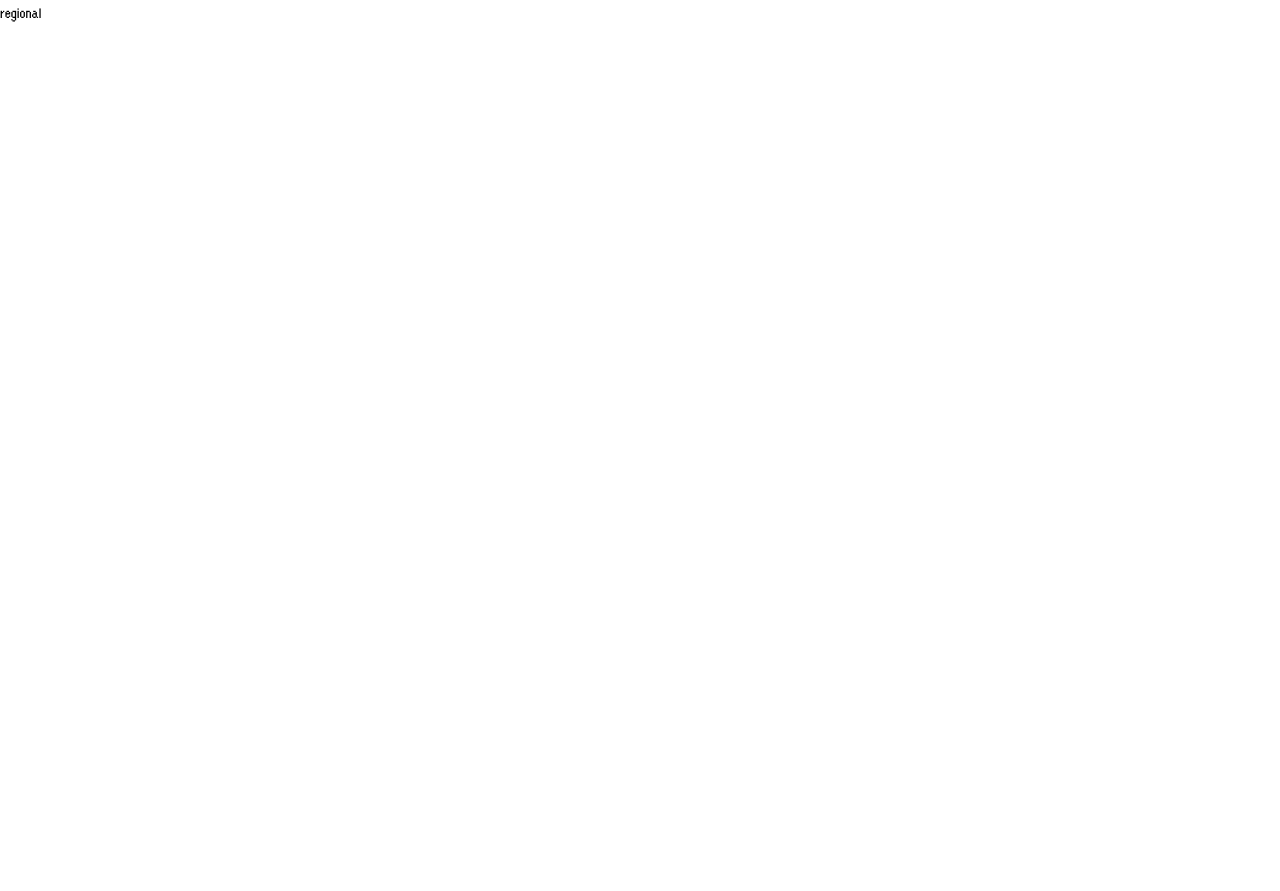
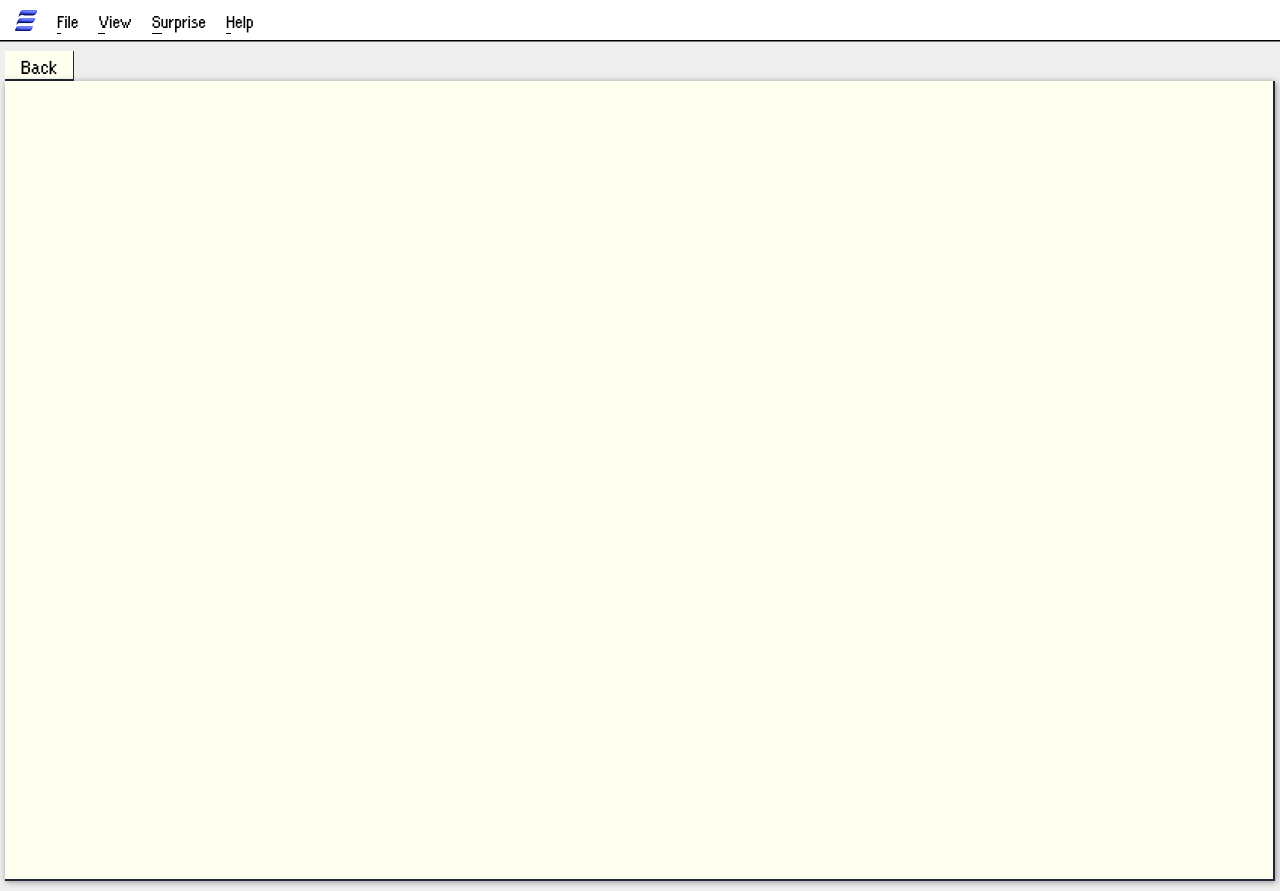
Before and after one commit to achiewe/project-erko-front, a Next.js app: page /erko/regional in a window 1280 px wide. Before the commit the page ends 800 px from the top, so only its background shows below. Built offline with nearby package versions, Linux system fonts and the light colour scheme.

Commit message:
create regionalProperties component where will be main regions

```diff
--- /dev/null
+++ b/src/app/components/RegionalProperties/MainRegionalContainer.tsx
@@ -0,0 +1,10 @@
+import React from "react";
+
+export default function MainRegionalContainer() {
+  return (
+    <div
+      className="flex flex-col gap-y-[80px] w-full items-center justify-start min-h-screen bg-[#FFFFF0]
+  border-r-2 border-b-2 border-gray-800 drop-shadow-[1px_1px_3px_rgba(0,0,0,0.40)] py-[40px] relative"
+    ></div>
+  );
+}
--- a/src/app/erko/regional/page.tsx
+++ b/src/app/erko/regional/page.tsx
@@ -1,5 +1,16 @@
+import Header from "@/app/components/Header/Header";
+import BackButton from "@/app/components/MemberCard/BackButton";
+import MainRegionalContainer from "@/app/components/RegionalProperties/MainRegionalContainer";
 import React from "react";
 
 export default function page() {
-  return <div> regional</div>;
+  return (
+    <div className="w-full h-full bg-[#EEEEEE]">
+      <Header />
+      <div className="flex px-[5px] w-full h-full items-start flex-col pb-[10px]">
+        <BackButton destination="/erko" />
+        <MainRegionalContainer />
+      </div>
+    </div>
+  );
 }
```
